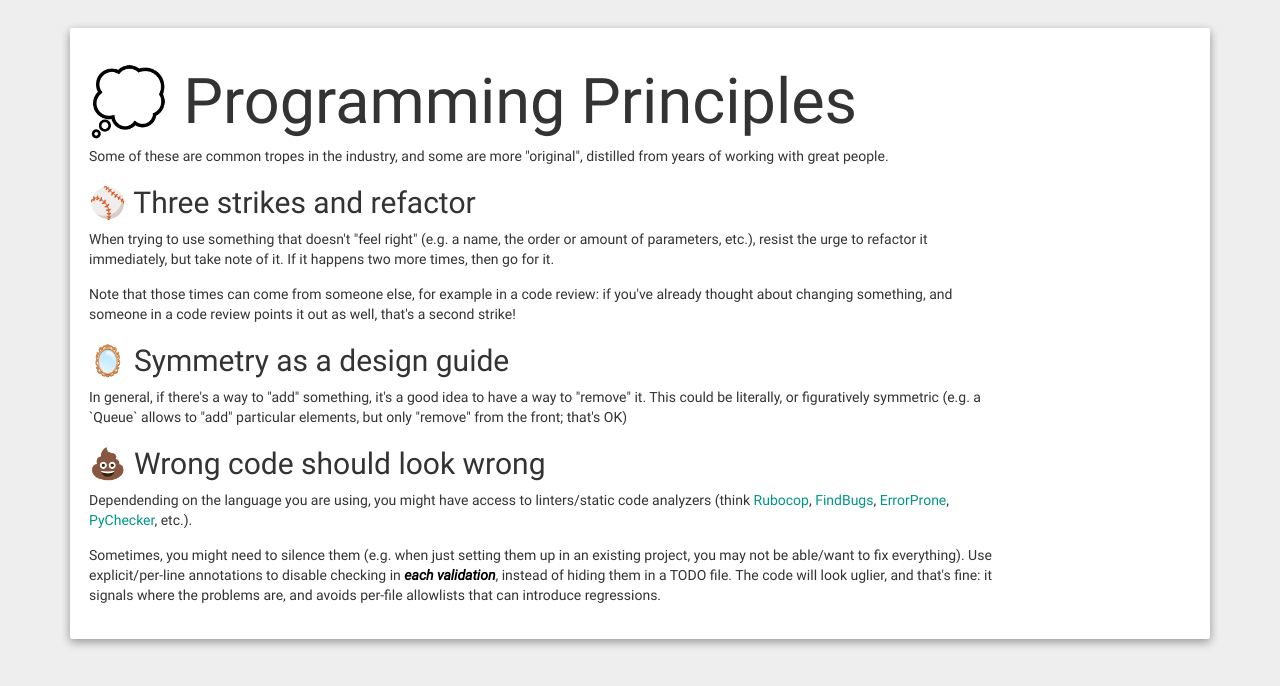
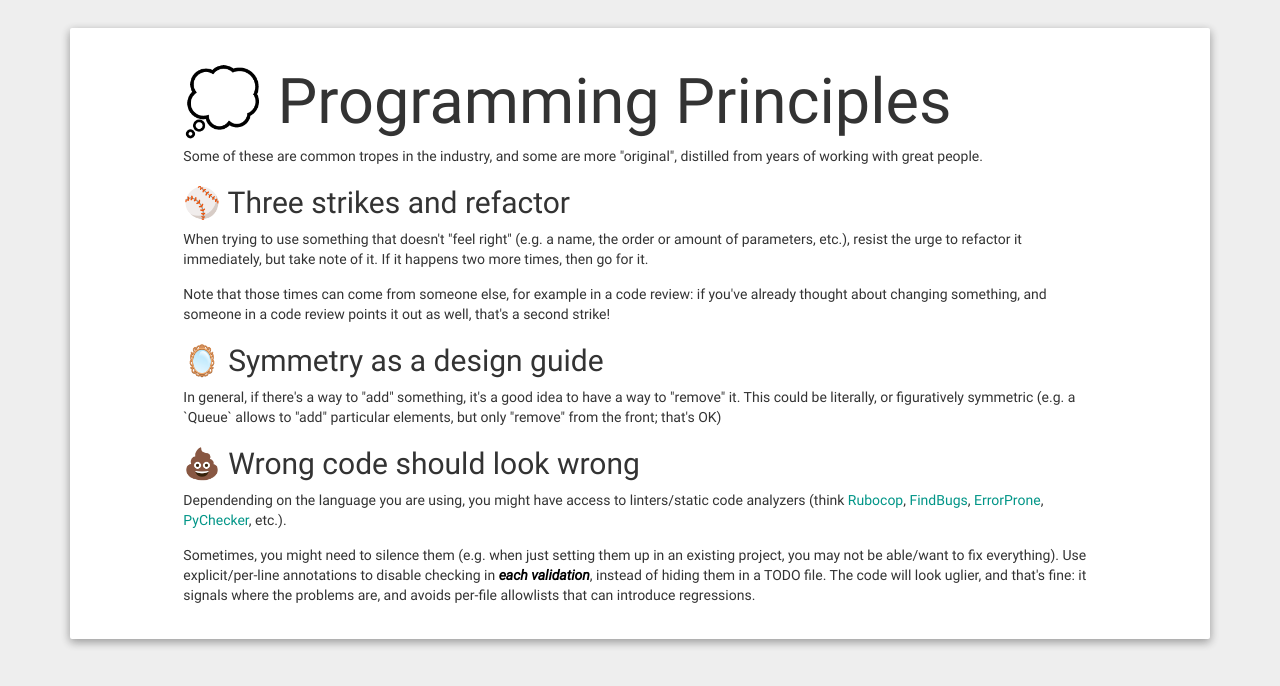
Before and after one commit to marianosimone/marianosimone.github.com, a Jekyll site: the page programming-principles.html, which Jekyll copies as it is, in a window 1280 px wide. Shown: the top 686 px of the page. Built offline with Jekyll 4.4.1, drawn with Linux system fonts in a browser that asks for light colours.

Commit message:
Correctly center articles

```diff
--- a/office-hours.html
+++ b/office-hours.html
@@ -15,6 +15,7 @@
         <div class="col-lg-12">
           <div class="jumbotron">
             <div class="row">
+              <div class="col-sm-1"></div>
               <div class="col-sm-10 header-content">
                 <h1>Office Hours</h1>
                 <p>Estoy ofreciendo <b>tiempo de charla gratuito</b> para aquellos que quieran dedicar <b>esfuerzo a mejorar sus carreras en el mundo del Software</b>.</p>
--- a/programming-principles.html
+++ b/programming-principles.html
@@ -15,6 +15,7 @@
         <div class="col-lg-12">
           <div class="jumbotron">
             <div class="row">
+              <div class="col-sm-1"></div>
               <div class="col-sm-10 header-content">
                 <h1>💭 Programming Principles</h1>
                 <p>Some of these are common tropes in the industry, and some are more "original", distilled from years of working with great people.</p>
--- a/progression.html
+++ b/progression.html
@@ -15,6 +15,7 @@
           <div class="col-lg-12">
             <div class="jumbotron">
               <div class="row">
+                <div class="col-sm-1"></div>
                 <div class="col-sm-10 header-content">
                 <h1>🌲The Solver's Progression Model (Do-Lead-Explore)</h1>
                 <p>When talking about progression in any discipline, I've come to believe that there are three main stages:</p>
--- a/the-case-against-should.html
+++ b/the-case-against-should.html
@@ -15,6 +15,7 @@
         <div class="col-lg-12">
           <div class="jumbotron">
             <div class="row">
+              <div class="col-sm-1"></div>
               <div class="col-sm-10 header-content">
                 <h1>💭 The case against "should"</h1>
                 <p>"Should" is a very ambiguous word, and I'd like to make a case against using it in most contexts, and especially when describing the expected or desired behavior of a complex system.</p>
```
